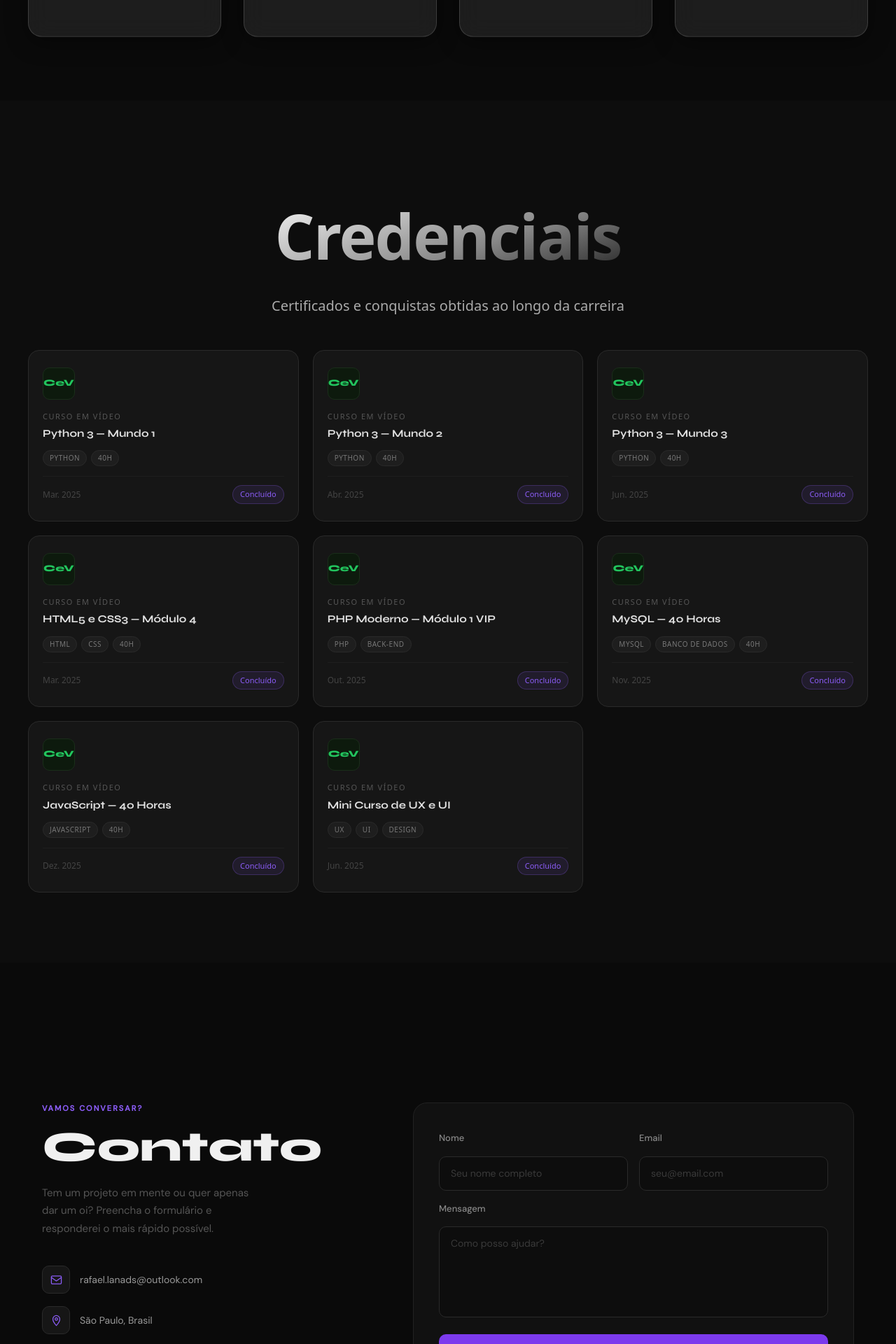
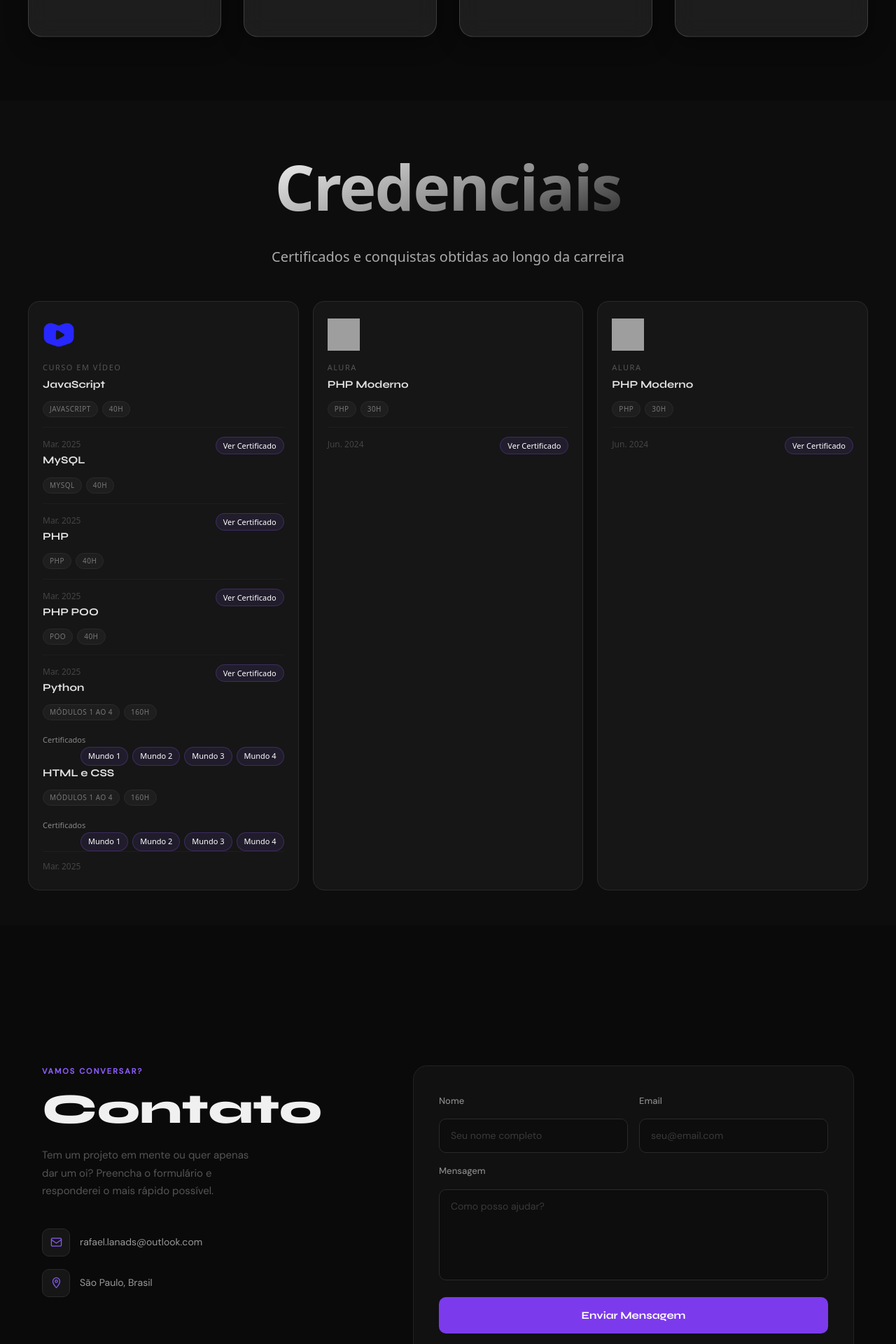
Before and after one commit to RafaelLanaDS/Portfolio, a PHP site: page /home.html in a window 1280 px wide. Shown: the part 3395-5315 px from the top of the page at 70% size. Run offline with PHP 8.4, Linux system fonts and the light colour scheme; grey boxes are pictures that could not be loaded.

Commit message:
git commit

```diff
--- a/css/contato.css
+++ b/css/contato.css
@@ -11,7 +11,7 @@
     display: grid;
     grid-template-columns: 1fr 1.4fr;
     gap: 80px;
-    max-width: 1800px;
+    max-width: 1604px;
     margin: 0 auto;
     align-items: start;
   }
@@ -223,7 +223,7 @@
 
 @media (max-width: 768px) {
   #contato {
-    padding: 60px 16px; /* reduz o padding lateral */
+    padding: 60px 40px; /* reduz o padding lateral */
     overflow-x: hidden; /* corta qualquer overflow */
   }
   .contato-inner {
--- a/css/credenciais.css
+++ b/css/credenciais.css
@@ -1,7 +1,7 @@
 
   #credenciais {
     background: #0d0d0d;
-    padding: 100px 40px;
+    padding: 30px 40px 50px 40px;
   }
 
   .cred-header {
@@ -56,20 +56,13 @@
   .cred-card:hover { border-color: #4c1d95; transform: translateY(-5px); }
   .cred-card:hover::before { opacity: 1; }
 
-  .cred-logo {
+  .cred-logo img{
     width: 46px;
     height: 46px;
-    border-radius: 10px;
     display: flex;
     align-items: center;
     justify-content: center;
-    font-size: 13px;
-    font-weight: 800;
-    font-family: 'Syne', sans-serif;
     margin-bottom: 16px;
-    background: #0d1a0d;
-    color: #22c55e;
-    border: 1px solid #1a2e1a;
   }
 
   .cred-issuer {
@@ -117,12 +110,46 @@
 
   .cred-date { font-size: 12px; color: #444; }
 
-  .cred-badge {
+  .cred-badge a{
+    text-decoration: none;
     font-size: 11px;
     padding: 4px 10px;
     border-radius: 20px;
     background: rgba(139, 92, 246, 0.1);
-    color: #8b5cf6;
+    color: var(--text);
     border: 1px solid rgba(139, 92, 246, 0.25);
     font-weight: 500;
   }
+
+.cred-modules {
+    display: flex;
+    flex-direction: column;
+    gap: 6px;
+}
+
+.cred-modules-label {
+    font-size: 11px;
+    color: #888; /* ajuste pro tom do seu projeto */
+}
+
+.cred-modules-row {
+    display: flex;
+    justify-content: flex-end;
+    gap: 6px;
+    flex-wrap: wrap;
+}
+
+.mod-link {
+    text-decoration: none;
+    font-size: 11px;
+    padding: 4px 10px;
+    border-radius: 20px;
+    background: rgba(139, 92, 246, 0.1);
+    color: var(--text);
+    border: 1px solid rgba(139, 92, 246, 0.25);
+    font-weight: 500;
+}
+
+.mod-link:hover {
+    opacity: 0.75;
+}
--- a/home.html
+++ b/home.html
@@ -245,117 +245,116 @@
         <div class="cred-grid">
 
             <div class="cred-card">
-                <div class="cred-logo">CeV</div>
+                <div class="cred-logo">
+                    <img src="img/logo-curso-em-video.png" alt="">
+                </div>
                 <p class="cred-issuer">Curso em Vídeo</p>
-                <p class="cred-name">Python 3 — Mundo 1</p>
-                <div class="cred-tags">
-                    <span class="cred-tag">Python</span>
-                    <span class="cred-tag">40h</span>
-                </div>
-                <div class="cred-footer">
-                    <span class="cred-date">Mar. 2025</span>
-                    <span class="cred-badge">Concluído</span>
-                </div>
-            </div>
-
-            <div class="cred-card">
-                <div class="cred-logo">CeV</div>
-                <p class="cred-issuer">Curso em Vídeo</p>
-                <p class="cred-name">Python 3 — Mundo 2</p>
-                <div class="cred-tags">
-                    <span class="cred-tag">Python</span>
-                    <span class="cred-tag">40h</span>
-                </div>
-                <div class="cred-footer">
-                    <span class="cred-date">Abr. 2025</span>
-                    <span class="cred-badge">Concluído</span>
-                </div>
-            </div>
-
-            <div class="cred-card">
-                <div class="cred-logo">CeV</div>
-                <p class="cred-issuer">Curso em Vídeo</p>
-                <p class="cred-name">Python 3 — Mundo 3</p>
-                <div class="cred-tags">
-                    <span class="cred-tag">Python</span>
-                    <span class="cred-tag">40h</span>
-                </div>
-                <div class="cred-footer">
-                    <span class="cred-date">Jun. 2025</span>
-                    <span class="cred-badge">Concluído</span>
-                </div>
-            </div>
-
-            <div class="cred-card">
-                <div class="cred-logo">CeV</div>
-                <p class="cred-issuer">Curso em Vídeo</p>
-                <p class="cred-name">HTML5 e CSS3 — Módulo 4</p>
-                <div class="cred-tags">
-                    <span class="cred-tag">HTML</span>
-                    <span class="cred-tag">CSS</span>
-                    <span class="cred-tag">40h</span>
-                </div>
-                <div class="cred-footer">
-                    <span class="cred-date">Mar. 2025</span>
-                    <span class="cred-badge">Concluído</span>
-                </div>
-            </div>
-
-            <div class="cred-card">
-                <div class="cred-logo">CeV</div>
-                <p class="cred-issuer">Curso em Vídeo</p>
-                <p class="cred-name">PHP Moderno — Módulo 1 VIP</p>
-                <div class="cred-tags">
-                    <span class="cred-tag">PHP</span>
-                    <span class="cred-tag">Back-end</span>
-                </div>
-                <div class="cred-footer">
-                    <span class="cred-date">Out. 2025</span>
-                    <span class="cred-badge">Concluído</span>
-                </div>
-            </div>
-
-            <div class="cred-card">
-                <div class="cred-logo">CeV</div>
-                <p class="cred-issuer">Curso em Vídeo</p>
-                <p class="cred-name">MySQL — 40 Horas</p>
-                <div class="cred-tags">
-                    <span class="cred-tag">MySQL</span>
-                    <span class="cred-tag">Banco de Dados</span>
-                    <span class="cred-tag">40h</span>
-                </div>
-                <div class="cred-footer">
-                    <span class="cred-date">Nov. 2025</span>
-                    <span class="cred-badge">Concluído</span>
-                </div>
-            </div>
-
-            <div class="cred-card">
-                <div class="cred-logo">CeV</div>
-                <p class="cred-issuer">Curso em Vídeo</p>
-                <p class="cred-name">JavaScript — 40 Horas</p>
+                <p class="cred-name">JavaScript</p>
                 <div class="cred-tags">
                     <span class="cred-tag">JavaScript</span>
                     <span class="cred-tag">40h</span>
                 </div>
                 <div class="cred-footer">
-                    <span class="cred-date">Dez. 2025</span>
-                    <span class="cred-badge">Concluído</span>
+                    <span class="cred-date">Mar. 2025</span>
+                    <span class="cred-badge"><a href="https://drive.google.com/file/d/1MG67jMB1YNDQvZ56cm2JmrH657w8RHGT/view" target="_blank">Ver Certificado</a></span>
+                </div>
+
+                <p class="cred-name">MySQL</p>
+                <div class="cred-tags">
+                    <span class="cred-tag">MySQL</span>
+                    <span class="cred-tag">40h</span>
+                </div>
+                <div class="cred-footer">
+                    <span class="cred-date">Mar. 2025</span>
+                    <span class="cred-badge"><a href="https://drive.google.com/file/d/1Lrz70n8LISS5CGVgn0NbfOzODTJHbiYU/view" target="_blank">Ver Certificado</a></span>
+                </div>
+
+                <p class="cred-name">PHP</p>
+                <div class="cred-tags">
+                    <span class="cred-tag">PHP</span>
+                    <span class="cred-tag">40h</span>
+                </div>
+                <div class="cred-footer">
+                    <span class="cred-date">Mar. 2025</span>
+                    <span class="cred-badge"><a href="https://drive.google.com/file/d/1_zhw5f7TWKqxT0oQ46YJ0bDoArQhye30/view" target="_blank">Ver Certificado</a></span>
+                </div>
+
+                <p class="cred-name">PHP POO</p>
+                <div class="cred-tags">
+                    <span class="cred-tag">POO</span>
+                    <span class="cred-tag">40h</span>
+                </div>
+                <div class="cred-footer">
+                    <span class="cred-date">Mar. 2025</span>
+                    <span class="cred-badge"><a href="https://drive.google.com/file/d/1_zhw5f7TWKqxT0oQ46YJ0bDoArQhye30/view" target="_blank">Ver Certificado</a></span>
+                </div>
+
+                <p class="cred-name">Python</p>
+                <div class="cred-tags">
+                    <span class="cred-tag">Módulos 1 ao 4</span>
+                    <span class="cred-tag">160h</span>
+                </div>
+                <span class="cred-modules-label">Certificados</span>
+                <div class="cred-modules">
+
+                    <div class="cred-modules-row">
+                        <a href="https://drive.google.com/file/d/1FuEH6nPtmymu7npNF9Pm-guL51H6OZXV/view" target="_blank" class="mod-link">Mundo 1</a>
+                        <a href="https://drive.google.com/file/d/1mS3k5jaMcITJkxmmwnOTI_St_wul-4iI/view" target="_blank" class="mod-link">Mundo 2</a>
+                        <a href="https://drive.google.com/file/d/1HMIpmb6XHZQWBLNWdcp_2Qt7oh_6yZ8K/view" target="_blank" class="mod-link">Mundo 3</a>
+                        <a href="SEU_LINK_MODULO_4" target="_blank" class="mod-link">Mundo 4</a>
+                    </div>
+                </div>
+
+                <p class="cred-name">HTML e CSS</p>
+                <div class="cred-tags">
+                    <span class="cred-tag">Módulos 1 ao 4</span>
+                    <span class="cred-tag">160h</span>
+                </div>
+                <span class="cred-modules-label">Certificados</span>
+                <div class="cred-modules">
+
+                    <div class="cred-modules-row">
+                        <a target="_blank" class="mod-link">Mundo 1</a>
+                        <a href="https://drive.google.com/file/d/1B2Swf0lPcpgU49SJNKRBrvRYjNniXInz/view?usp=drive_link" target="_blank" class="mod-link">Mundo 2</a>
+                        <a href="https://drive.google.com/file/d/1YmiO4e7vz5O9L11JXKZaMqhpVVK7Soyz/view?usp=drive_link" target="_blank" class="mod-link">Mundo 3</a>
+                        <a href="https://drive.google.com/file/d/1ohcZP1bC3GXSohYpt3PluVlc86T44QI3/view?usp=drive_link" target="_blank" class="mod-link">Mundo 4</a>
+                    </div>
+                </div>
+
+                <div class="cred-footer">
+                    <span class="cred-date">Mar. 2025</span>
                 </div>
             </div>
 
             <div class="cred-card">
-                <div class="cred-logo">CeV</div>
-                <p class="cred-issuer">Curso em Vídeo</p>
-                <p class="cred-name">Mini Curso de UX e UI</p>
+                <div class="cred-logo">
+                    <img src="img/logo-alura.png" alt="">
+                </div>
+                <p class="cred-issuer">Alura</p>
+                <p class="cred-name">PHP Moderno</p>
                 <div class="cred-tags">
-                    <span class="cred-tag">UX</span>
-                    <span class="cred-tag">UI</span>
-                    <span class="cred-tag">Design</span>
+                    <span class="cred-tag">PHP</span>
+                    <span class="cred-tag">30h</span>
                 </div>
                 <div class="cred-footer">
-                    <span class="cred-date">Jun. 2025</span>
-                    <span class="cred-badge">Concluído</span>
+                    <span class="cred-date">Jun. 2024</span>
+                    <span class="cred-badge"><a href="https://cursos.alura.com.br/certificate/1b9e5c8e-7d0b-4f1c-9a3e-2b8f0c6d9a1f" target="_blank">Ver Certificado</a></span>
+                </div>
+            </div>
+
+            <div class="cred-card">
+                <div class="cred-logo">
+                    <img src="img/logo-alura.png" alt="">
+                </div>
+                <p class="cred-issuer">Alura</p>
+                <p class="cred-name">PHP Moderno</p>
+                <div class="cred-tags">
+                    <span class="cred-tag">PHP</span>
+                    <span class="cred-tag">30h</span>
+                </div>
+                <div class="cred-footer">
+                    <span class="cred-date">Jun. 2024</span>
+                    <span class="cred-badge"><a href="https://cursos.alura.com.br/certificate/1b9e5c8e-7d0b-4f1c-9a3e-2b8f0c6d9a1f" target="_blank">Ver Certificado</a></span>
                 </div>
             </div>
 
@@ -431,7 +430,7 @@
                         <path d="M12 12 C10 16, 4 18, 3 22 C3 22, 8 20, 12 12 C16 20, 21 22, 21 22 C20 18, 14 16, 12 12 Z" />
                     </svg>
                 </div>
-                <span class="footer-brand-name">Portfolio 2024</span>
+                <span class="footer-brand-name">Portfolio</span>
             </a>
 
             <p class="footer-copy">© Todos os direitos reservados.</p>
@@ -439,7 +438,7 @@
             <nav class="footer-links">
                 <a href="https://linkedin.com" target="_blank">LinkedIn</a>
                 <a href="https://github.com" target="_blank">GitHub</a>
-                <a href="https://twitter.com" target="_blank">Twitter</a>
+                <a href="https://twitter.com" target="_blank"></a>
             </nav>
 
         </div>
--- a/img/desktop.ini
+++ /dev/null
@@ -1,2 +0,0 @@
-[LocalizedFileNames]
-mockup -transparente-kingburguer.png=@mockup -transparente-kingburguer.png,0
```
Also changed, not shown: img/logo-curso-em-video.png (added).
